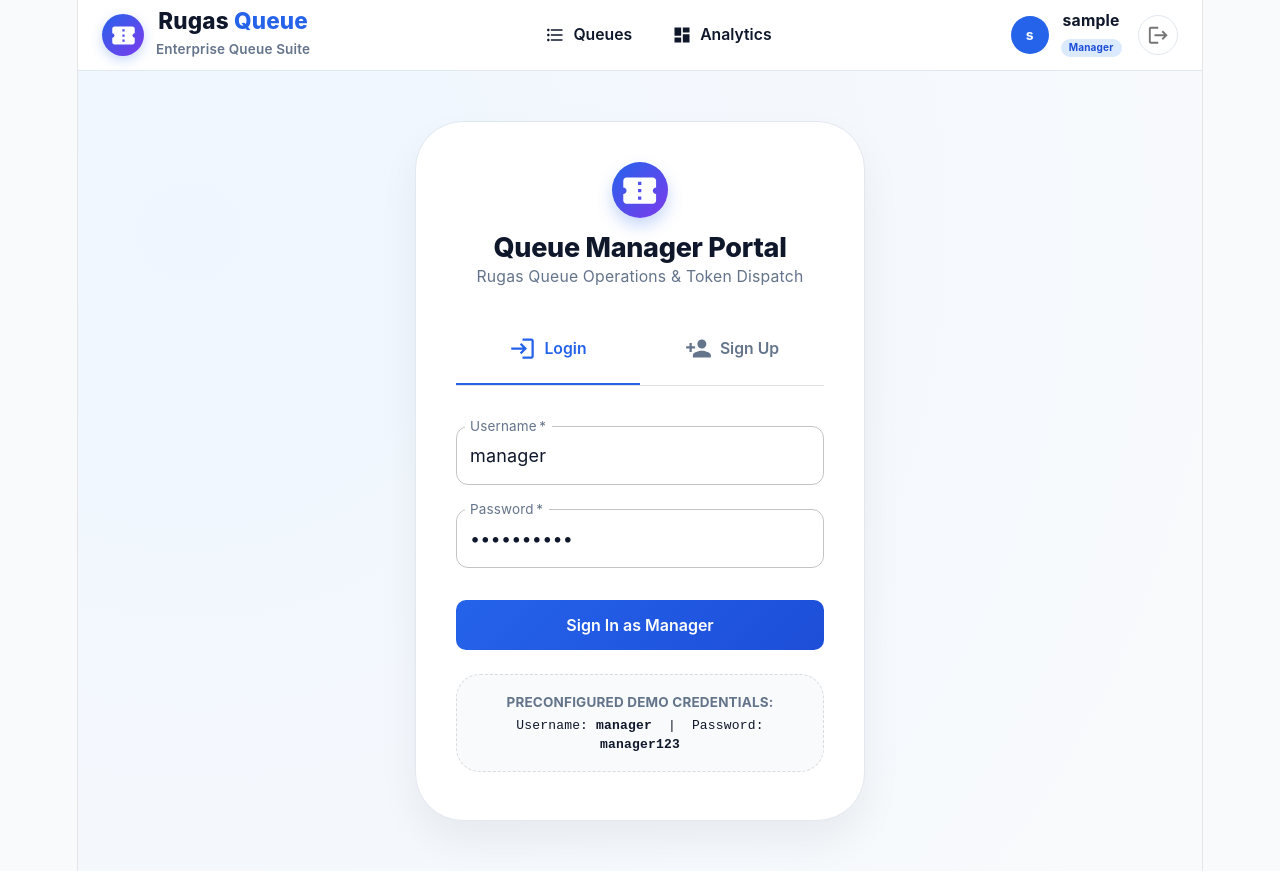
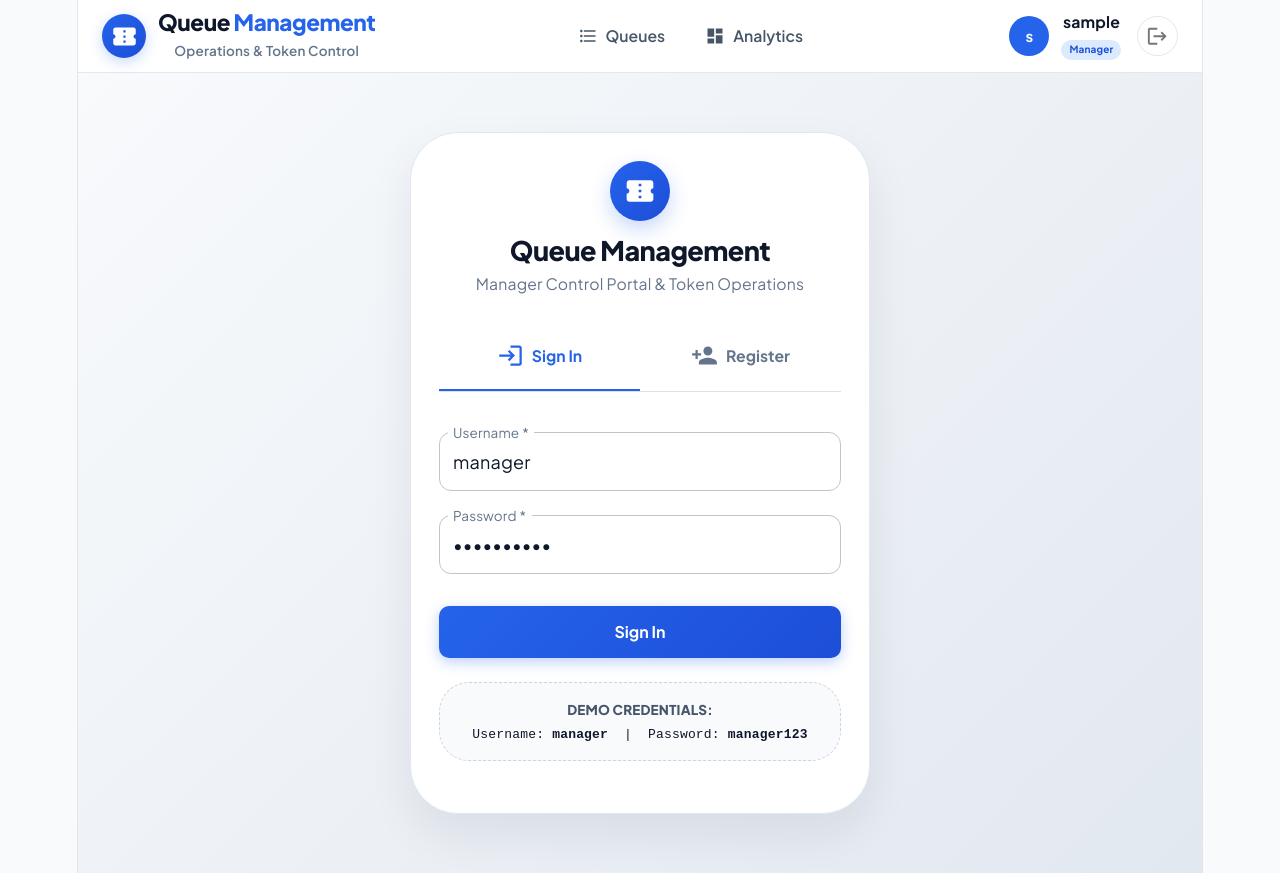
Before and after one commit to Veeratsolanki27/Queuemanagement, a React (Vite) app in the folder frontend/: page /login in a window 1280 px wide. Built offline with nearby package versions, Linux system fonts and the light colour scheme; no server answers; sample sign-in values are in the browser's storage.

Commit message:
fix: clean branding to Queue Management, fix ports and verify end-to-end

```diff
--- a/frontend/index.html
+++ b/frontend/index.html
@@ -1,16 +1,16 @@
 <!doctype html>
 <html lang="en">
-
 <head>
   <meta charset="UTF-8" />
   <link rel="icon" type="image/svg+xml" href="/favicon.svg" />
   <meta name="viewport" content="width=device-width, initial-scale=1.0" />
-  <title>QueueManagement</title>
+  <title>Queue Management System</title>
+  <link rel="preconnect" href="https://fonts.googleapis.com">
+  <link rel="preconnect" href="https://fonts.gstatic.com" crossorigin>
+  <link href="https://fonts.googleapis.com/css2?family=Plus+Jakarta+Sans:wght@400;500;600;700;800&family=Inter:wght@400;500;600;700&display=swap" rel="stylesheet">
 </head>
-
-<body>
+<body style="margin: 0; padding: 0; background-color: #f8fafc; font-family: 'Plus Jakarta Sans', sans-serif;">
   <div id="root"></div>
   <script type="module" src="/src/main.tsx"></script>
 </body>
-
 </html>
--- a/frontend/src/components/Navbar.tsx
+++ b/frontend/src/components/Navbar.tsx
@@ -27,6 +27,10 @@ export const Navbar: React.FC = () => {
 
   if (!isAuthenticated) return null;
 
+  const isQueuesActive =
+    location.pathname === '/queues' ||
+    (location.pathname.startsWith('/queues/') && !location.pathname.includes('/analytics'));
+
   return (
     <AppBar
       position="sticky"
@@ -38,7 +42,7 @@ export const Navbar: React.FC = () => {
       }}
     >
       <Container maxWidth="xl">
-        <Toolbar disableGutters sx={{ justifyContent: 'space-between', height: 70 }}>
+        <Toolbar disableGutters sx={{ justifyContent: 'space-between', height: 72 }}>
           {/* Logo & Brand */}
           <Box
             sx={{ display: 'flex', alignItems: 'center', cursor: 'pointer', gap: 1.5 }}
@@ -46,44 +50,44 @@ export const Navbar: React.FC = () => {
           >
             <Box
               sx={{
-                width: 42,
-                height: 42,
+                width: 44,
+                height: 44,
                 borderRadius: 2.5,
-                background: 'linear-gradient(135deg, #2563eb, #7c3aed)',
+                background: 'linear-gradient(135deg, #2563eb, #1d4ed8)',
                 display: 'flex',
                 alignItems: 'center',
                 justifyContent: 'center',
                 color: '#fff',
-                boxShadow: '0 4px 12px rgba(37, 99, 235, 0.25)',
+                boxShadow: '0 4px 14px rgba(37, 99, 235, 0.25)',
               }}
             >
               <QueueIcon />
             </Box>
             <Box>
-              <Typography variant="h6" sx={{ fontWeight: 800, lineHeight: 1.1 }}>
-                Rugas <span style={{ color: '#2563eb' }}>Queue</span>
+              <Typography variant="h6" sx={{ fontWeight: 800, letterSpacing: '-0.02em', lineHeight: 1.1 }}>
+                Queue <span style={{ color: '#2563eb' }}>Management</span>
               </Typography>
               <Typography variant="caption" sx={{ color: 'text.secondary', fontWeight: 600 }}>
-                Enterprise Queue Suite
+                Operations & Token Control
               </Typography>
             </Box>
           </Box>
 
           {/* Navigation Links */}
-          <Box sx={{ display: 'flex', alignItems: 'center', gap: 1 }}>
+          <Box sx={{ display: 'flex', alignItems: 'center', gap: 1.5 }}>
             <Button
               startIcon={<ListIcon />}
               onClick={() => navigate('/queues')}
-              variant={location.pathname === '/queues' || location.pathname.startsWith('/queues/') ? 'contained' : 'text'}
+              variant={isQueuesActive ? 'contained' : 'text'}
               sx={{
-                backgroundColor:
-                  location.pathname === '/queues' || (location.pathname.startsWith('/queues/') && !location.pathname.includes('/analytics'))
-                    ? 'primary.main'
-                    : 'transparent',
-                color:
-                  location.pathname === '/queues' || (location.pathname.startsWith('/queues/') && !location.pathname.includes('/analytics'))
-                    ? '#fff'
-                    : 'text.primary',
+                borderRadius: 2,
+                px: 2,
+                py: 1,
+                backgroundColor: isQueuesActive ? '#2563eb' : 'transparent',
+                color: isQueuesActive ? '#fff' : '#475569',
+                '&:hover': {
+                  backgroundColor: isQueuesActive ? '#1d4ed8' : '#f1f5f9',
+                },
               }}
             >
               Queues
@@ -93,8 +97,14 @@ export const Navbar: React.FC = () => {
               onClick={() => navigate('/analytics')}
               variant={location.pathname === '/analytics' ? 'contained' : 'text'}
               sx={{
-                backgroundColor: location.pathname === '/analytics' ? 'primary.main' : 'transparent',
-                color: location.pathname === '/analytics' ? '#fff' : 'text.primary',
+                borderRadius: 2,
+                px: 2,
+                py: 1,
+                backgroundColor: location.pathname === '/analytics' ? '#2563eb' : 'transparent',
+                color: location.pathname === '/analytics' ? '#fff' : '#475569',
+                '&:hover': {
+                  backgroundColor: location.pathname === '/analytics' ? '#1d4ed8' : '#f1f5f9',
+                },
               }}
             >
               Analytics
@@ -107,9 +117,9 @@ export const Navbar: React.FC = () => {
               <Avatar
                 sx={{
                   bgcolor: '#2563eb',
-                  width: 38,
-                  height: 38,
-                  fontSize: 14,
+                  width: 40,
+                  height: 40,
+                  fontSize: 15,
                   fontWeight: 700,
                 }}
               >
@@ -123,7 +133,7 @@ export const Navbar: React.FC = () => {
                   label="Manager"
                   size="small"
                   sx={{
-                    height: 18,
+                    height: 20,
                     fontSize: 10,
                     fontWeight: 700,
                     backgroundColor: '#dbeafe',
@@ -138,11 +148,11 @@ export const Navbar: React.FC = () => {
                   logout();
                   navigate('/login');
                 }}
-                color="default"
                 sx={{
                   border: '1px solid #e2e8f0',
                   borderRadius: 2,
-                  '&:hover': { bgcolor: '#fee2e2', color: '#ef4444' },
+                  p: 1,
+                  '&:hover': { bgcolor: '#fee2e2', color: '#ef4444', borderColor: '#fca5a5' },
                 }}
               >
                 <LogoutIcon fontSize="small" />
--- a/frontend/src/pages/AuthPage.tsx
+++ b/frontend/src/pages/AuthPage.tsx
@@ -10,7 +10,7 @@ import {
   Tab,
   Alert,
   Paper,
-  Divider,
+  CircularProgress,
 } from '@mui/material';
 import {
   ConfirmationNumber as QueueIcon,
@@ -49,7 +49,7 @@ export const AuthPage: React.FC = () => {
           return;
         }
         await register(username, password, fullName);
-        enqueueSnackbar('Account created successfully!', { variant: 'success' });
+        enqueueSnackbar('Manager account created successfully!', { variant: 'success' });
       }
       navigate('/queues');
     } catch (err: any) {
@@ -68,43 +68,44 @@ export const AuthPage: React.FC = () => {
         display: 'flex',
         alignItems: 'center',
         justifyContent: 'center',
-        background: 'radial-gradient(circle at 10% 20%, rgb(239, 246, 255) 0%, rgb(248, 250, 252) 90%)',
+        background: 'linear-gradient(135deg, #f8fafc 0%, #e2e8f0 100%)',
         p: 2,
       }}
     >
       <Card
         sx={{
-          maxWidth: 450,
+          maxWidth: 460,
           width: '100%',
-          p: { xs: 2, sm: 3 },
+          p: { xs: 2.5, sm: 3.5 },
           borderRadius: 4,
-          boxShadow: '0 20px 40px rgba(0,0,0,0.06)',
+          boxShadow: '0 20px 45px rgba(15, 23, 42, 0.08)',
+          border: '1px solid #e2e8f0',
         }}
       >
-        <CardContent>
+        <CardContent sx={{ p: 0 }}>
           {/* Header */}
           <Box sx={{ textAlign: 'center', mb: 3 }}>
             <Box
               sx={{
-                width: 56,
-                height: 56,
+                width: 60,
+                height: 60,
                 borderRadius: 3,
-                background: 'linear-gradient(135deg, #2563eb, #7c3aed)',
+                background: 'linear-gradient(135deg, #2563eb, #1d4ed8)',
                 display: 'inline-flex',
                 alignItems: 'center',
                 justifyContent: 'center',
                 color: '#fff',
                 mb: 1.5,
-                boxShadow: '0 8px 16px rgba(37, 99, 235, 0.25)',
+                boxShadow: '0 8px 20px rgba(37, 99, 235, 0.25)',
               }}
             >
-              <QueueIcon fontSize="large" />
+              <QueueIcon sx={{ fontSize: 32 }} />
             </Box>
-            <Typography variant="h5" sx={{ fontWeight: 800 }}>
-              Queue Manager Portal
+            <Typography variant="h5" sx={{ fontWeight: 800, letterSpacing: '-0.02em' }}>
+              Queue Management
             </Typography>
-            <Typography variant="body2" color="text.secondary">
-              Rugas Queue Operations & Token Dispatch
+            <Typography variant="body2" color="text.secondary" sx={{ mt: 0.5 }}>
+              Manager Control Portal & Token Operations
             </Typography>
           </Box>
 
@@ -123,14 +124,19 @@ export const AuthPage: React.FC = () => {
               }
             }}
             variant="fullWidth"
-            sx={{ mb: 3, borderBottom: 1, borderColor: 'divider' }}
+            sx={{
+              mb: 3,
+              borderBottom: 1,
+              borderColor: 'divider',
+              '& .MuiTab-root': { fontWeight: 700, py: 1.5 },
+            }}
           >
-            <Tab icon={<LoginIcon />} iconPosition="start" label="Login" />
-            <Tab icon={<RegisterIcon />} iconPosition="start" label="Sign Up" />
+            <Tab icon={<LoginIcon />} iconPosition="start" label="Sign In" />
+            <Tab icon={<RegisterIcon />} iconPosition="start" label="Register" />
           </Tabs>
 
           {errorMsg && (
-            <Alert severity="error" sx={{ mb: 2, borderRadius: 2 }}>
+            <Alert severity="error" sx={{ mb: 2.5, borderRadius: 2 }}>
               {errorMsg}
             </Alert>
           )}
@@ -140,7 +146,7 @@ export const AuthPage: React.FC = () => {
               <TextField
                 fullWidth
                 label="Full Name"
-                placeholder="e.g. John Doe"
+                placeholder="e.g. Operations Lead"
                 value={fullName}
                 onChange={(e) => setFullName(e.target.value)}
                 margin="normal"
@@ -180,16 +186,20 @@ export const AuthPage: React.FC = () => {
               disabled={loading}
               sx={{
                 mt: 3,
-                py: 1.4,
+                py: 1.5,
                 fontSize: 16,
+                fontWeight: 700,
                 background: 'linear-gradient(135deg, #2563eb, #1d4ed8)',
+                boxShadow: '0 4px 14px rgba(37, 99, 235, 0.3)',
               }}
             >
-              {loading
-                ? 'Processing...'
-                : tabIndex === 0
-                ? 'Sign In as Manager'
-                : 'Create Manager Account'}
+              {loading ? (
+                <CircularProgress size={24} color="inherit" />
+              ) : tabIndex === 0 ? (
+                'Sign In'
+              ) : (
+                'Create Account'
+              )}
             </Button>
           </form>
 
@@ -199,15 +209,15 @@ export const AuthPage: React.FC = () => {
               sx={{
                 mt: 3,
                 p: 2,
-                borderRadius: 2,
+                borderRadius: 2.5,
                 bgcolor: '#f8fafc',
-                borderStyle: 'dashed',
+                border: '1px dashed #cbd5e1',
               }}
             >
-              <Typography variant="caption" sx={{ fontWeight: 700, color: 'text.secondary', display: 'block', mb: 0.5 }}>
-                PRECONFIGURED DEMO CREDENTIALS:
+              <Typography variant="caption" sx={{ fontWeight: 800, color: '#475569', display: 'block', mb: 0.5 }}>
+                DEMO CREDENTIALS:
               </Typography>
-              <Typography variant="body2" sx={{ fontFamily: 'monospace', fontSize: 13 }}>
+              <Typography variant="body2" sx={{ fontFamily: 'monospace', fontSize: 13, color: '#0f172a' }}>
                 Username: <strong>manager</strong> &nbsp;|&nbsp; Password: <strong>manager123</strong>
               </Typography>
             </Paper>
```
